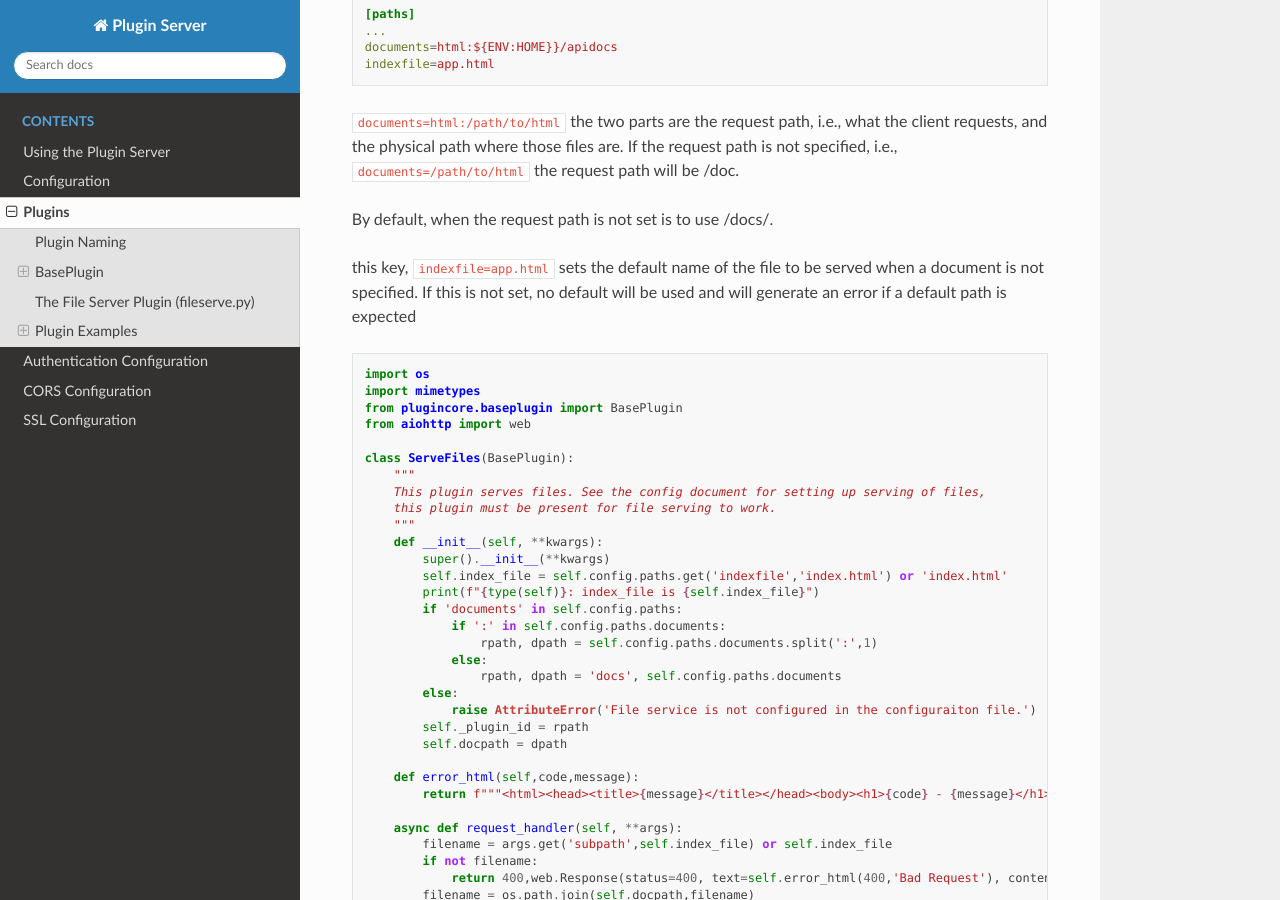
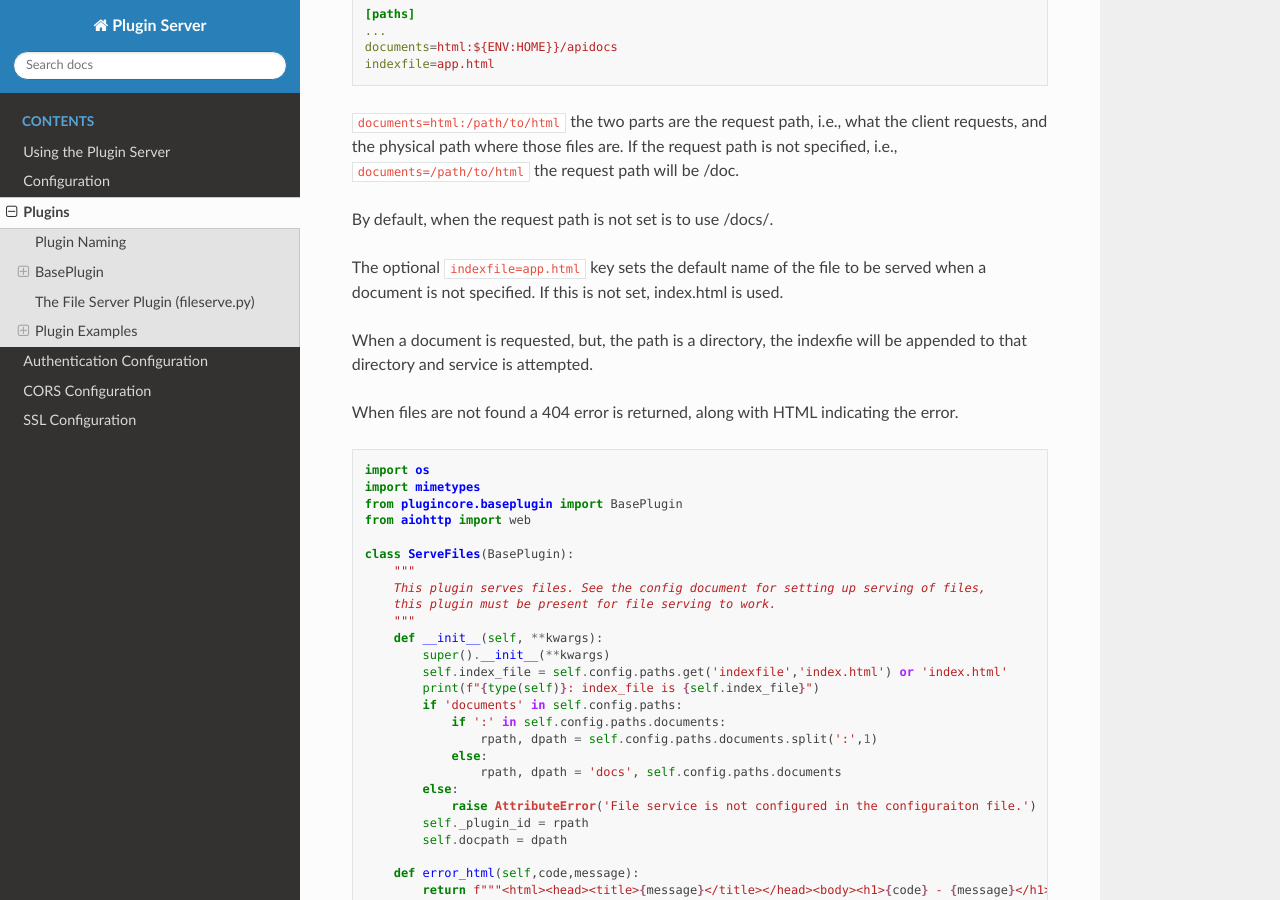
Before and after one commit to nicciniamh/pluginserver, a Sphinx documentation site: the page built from docs/Plugins.md, in a window 1280 px wide and 900 px high, scrolled down 1860 px. Built offline with Sphinx 7.4.7 and the Read the Docs theme 3.1.0, drawn with Linux system fonts in a browser that asks for light colours.

Commit message:
clarified path and document parsing and error handling

````diff
--- a/docs/Plugins.md
+++ b/docs/Plugins.md
@@ -48,7 +48,11 @@ indexfile=app.html
 
 By default, when the request path is not set is to use /docs/.
 
-this key, `indexfile=app.html` sets the default name of the file to be served when a document is not specified. If this is not set, no default will be used and will generate an error if a default path is expected
+The optional `indexfile=app.html` key sets the default name of the file to be served when a document is not specified. If this is not set, index.html is used.
+
+When a document is requested, but, the path is a directory, the indexfie will be appended to that directory and service is attempted.
+
+When files are not found a 404 error is returned, along with HTML indicating the error.
 
 
 ```python
````
